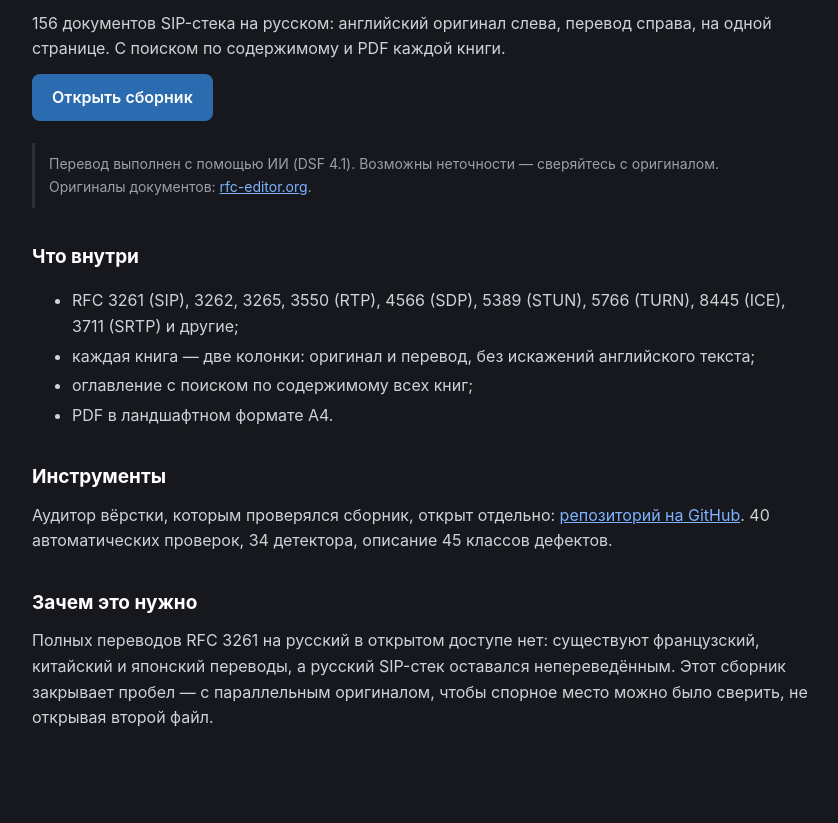
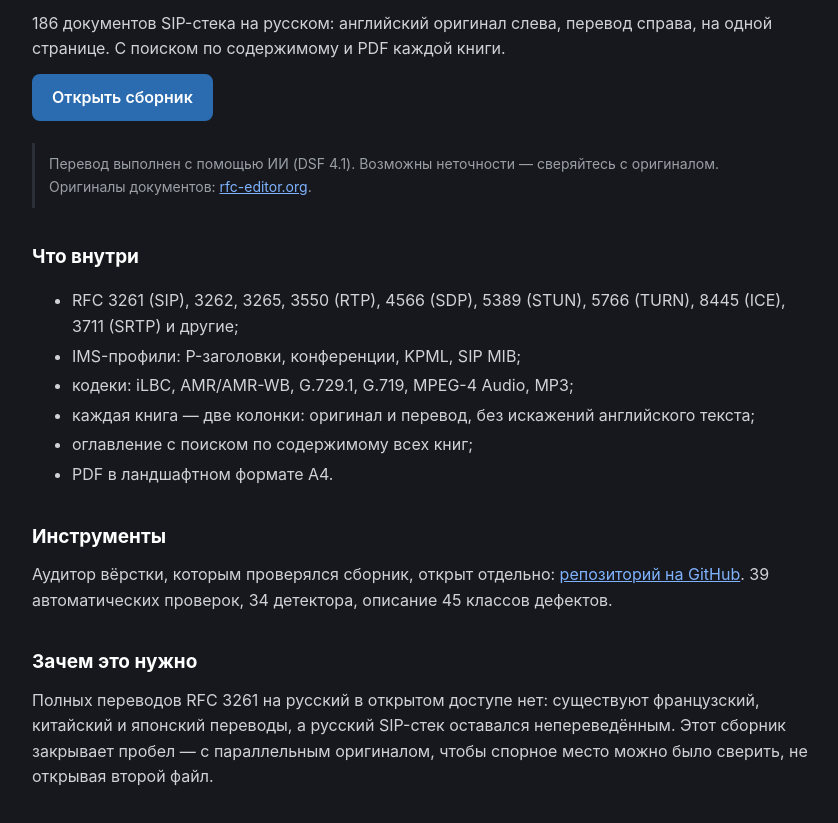
Before and after one commit to Van-SPb-777/van-spb-777.github.io, a plain HTML site: page index.html in a window 1280 px wide. Shown: the part 97-920 px from the top of the page, without its empty margins (220-1058 px from the left). Drawn offline with Linux system fonts and the light colour scheme.

Commit message:
Лендинг: 186 документов, добавлены IMS и кодеки, 39 проверок

```diff
--- a/index.html
+++ b/index.html
@@ -5,7 +5,7 @@
 <meta name="viewport" content="width=device-width,initial-scale=1">
 <meta name="yandex-verification" content="09bb7d0e31ecfd0b">
 <title>Двуязычный сборник RFC по SIP — переводы на русский</title>
-<meta name="description" content="Двуязычное издание RFC по SIP: 156 документов, английский оригинал и русский перевод параллельно, поиск по содержимому, PDF каждой книги.">
+<meta name="description" content="Двуязычное издание RFC по SIP: 186 документов, английский оригинал и русский перевод параллельно, поиск по содержимому, PDF каждой книги.">
 <style>
 :root{--bg:#16181d;--fg:#e6e6e6;--dim:#9aa0a6;--accent:#7fb3ff;--line:#2a2f38}
 *{box-sizing:border-box}
@@ -25,7 +25,7 @@ li{margin:4px 0}
 <body>
 <div class="wrap">
   <h1>Двуязычный сборник RFC по SIP</h1>
-  <p>156 документов SIP-стека на русском: английский оригинал слева, перевод справа,
+  <p>186 документов SIP-стека на русском: английский оригинал слева, перевод справа,
      на одной странице. С поиском по содержимому и PDF каждой книги.</p>
 
   <p><a class="btn" href="sip-rfc-compendium/">Открыть сборник</a></p>
@@ -38,6 +38,8 @@ li{margin:4px 0}
   <h2>Что внутри</h2>
   <ul>
     <li>RFC 3261 (SIP), 3262, 3265, 3550 (RTP), 4566 (SDP), 5389 (STUN), 5766 (TURN), 8445 (ICE), 3711 (SRTP) и другие;</li>
+    <li>IMS-профили: P-заголовки, конференции, KPML, SIP MIB;</li>
+    <li>кодеки: iLBC, AMR/AMR-WB, G.729.1, G.719, MPEG-4 Audio, MP3;</li>
     <li>каждая книга — две колонки: оригинал и перевод, без искажений английского текста;</li>
     <li>оглавление с поиском по содержимому всех книг;</li>
     <li>PDF в ландшафтном формате A4.</li>
@@ -46,7 +48,7 @@ li{margin:4px 0}
   <h2>Инструменты</h2>
   <p>Аудитор вёрстки, которым проверялся сборник, открыт отдельно:
      <a href="https://github.com/Van-SPb-777/sip-rfc-compendium">репозиторий на GitHub</a>.
-     40 автоматических проверок, 34 детектора, описание 45 классов дефектов.</p>
+     39 автоматических проверок, 34 детектора, описание 45 классов дефектов.</p>
 
   <h2>Зачем это нужно</h2>
   <p>Полных переводов RFC 3261 на русский в открытом доступе нет: существуют французский,
```
